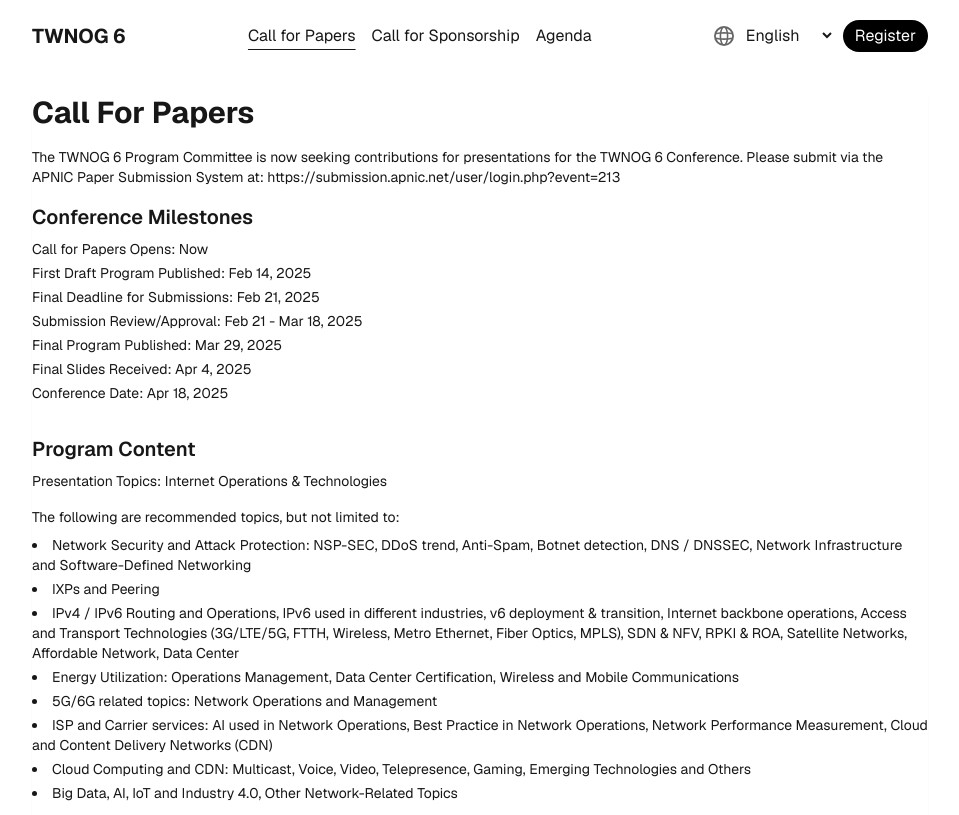
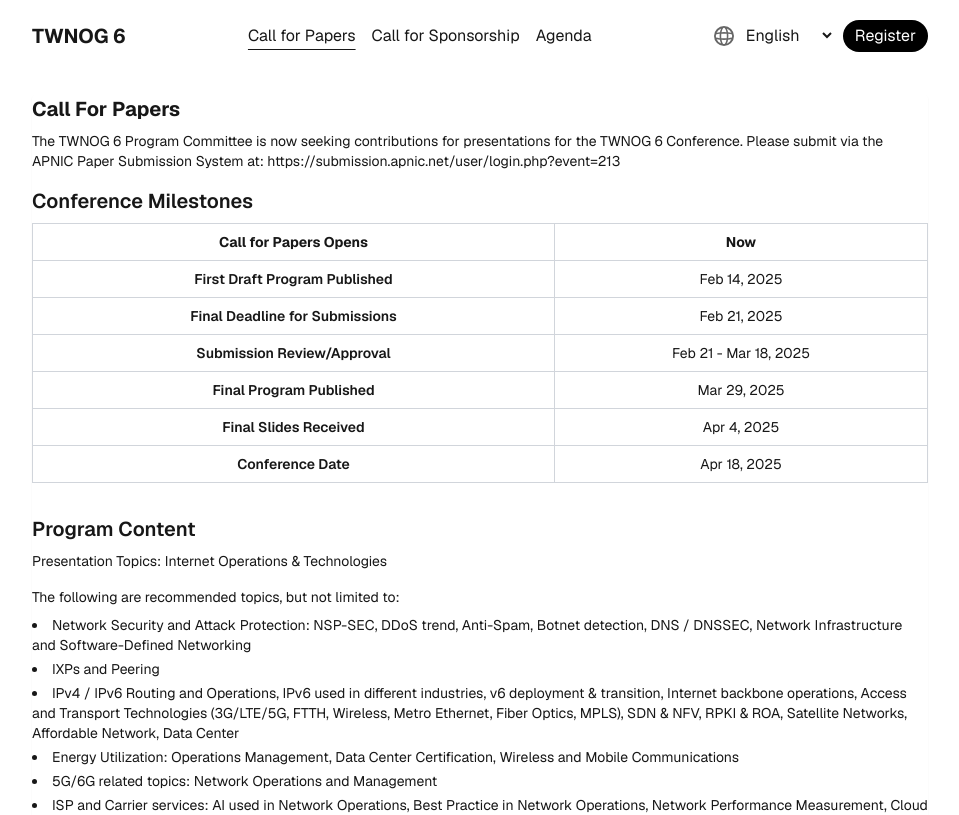
Before and after one commit to TWNOG/TWNOG6.0-2025, a Next.js app: page /paper in a window 1280 px wide. Shown: the top 815 px of the page, without its empty margins (160-1119 px from the left). Built offline with nearby package versions, Linux system fonts and the light colour scheme.

Commit message:
update: restructure conference milestones for clarity and improve layout

```diff
--- a/app/paper/page.tsx
+++ b/app/paper/page.tsx
@@ -9,7 +9,7 @@ export default function CFPPage() {
     <div className="p-6 pb-20">
       <section className="max-w-4xl mx-auto rounded shadow-sm">
         {/* 大標題 */}
-        <h1 className="text-3xl font-bold mb-4">{t("callForPapersTitle")}</h1>
+        <h2 className="text-xl font-bold mb-2">{t("callForPapersTitle")}</h2>
         <p className="text-sm mb-4">
           {t("callForPapersDescription")}
         </p>
@@ -17,29 +17,65 @@ export default function CFPPage() {
         {/* Conference Milestones */}
         <div className="mb-8">
           <h2 className="text-xl font-semibold mb-2">{t("conferenceMilestonesTitle")}</h2>
-          <ul className="list-none space-y-1 text-sm">
-            <li>
+
+          <div className="overflow-x-auto">
+            <table className="table-auto w-full border border-gray-300 text-sm text-center">
+              <thead className="">
+                <tr>
+                  <th className="border border-gray-300 py-2 px-4">
                     {t("conferenceMilestones.open")}
-            </li>
-            <li>
+                  </th>
+                  <th className="border border-gray-300 py-2 px-4">
+                    {t("conferenceMilestones.openTime")}
+                  </th>
+                </tr>
+              </thead>
+              <tbody>
+                <tr>
+                  <th className="border border-gray-300 py-2 px-4 font-semibold">
                     {t("conferenceMilestones.draftProgram")}
-            </li>
-            <li>
+                  </th>
+                  <td className="border border-gray-300 py-2 px-4 whitespace-nowrap">
+                    {t("conferenceMilestones.draftProgramTime")}
+                  </td>
+                </tr>
+                <tr>
+                  <th className="border border-gray-300 py-2 px-4 font-semibold">
                     {t("conferenceMilestones.submissionDeadline")}
-            </li>
-            <li>
+                  </th>
+                  <td className="border border-gray-300 py-2 px-4">
+                    {t("conferenceMilestones.submissionDeadlineTime")}
+                  </td>
+                </tr>
+                <tr>
+                  <th className="border border-gray-300 py-2 px-4 font-semibold">
                     {t("conferenceMilestones.review")}
-            </li>
-            <li>
+                  </th>
+                  <td className="border border-gray-300 py-2 px-4">{t("conferenceMilestones.reviewTime")}</td>
+                </tr>
+                <tr>
+                  <th className="border border-gray-300 py-2 px-4 font-semibold">
                     {t("conferenceMilestones.finalProgram")}
-            </li>
-            <li>
+                  </th>
+                  <td className="border border-gray-300 py-2 px-4">{t("conferenceMilestones.finalProgramTime")}</td>
+                </tr>
+                <tr>
+                  <th className="border border-gray-300 py-2 px-4 font-semibold">
                     {t("conferenceMilestones.finalSlides")}
-            </li>
-            <li>
+                  </th>
+                  <td className="border border-gray-300 py-2 px-4">{t("conferenceMilestones.finalSlidesTime")}</td>
+                </tr>
+                <tr>
+                  <th className="border border-gray-300 py-2 px-4 font-semibold">
                     {t("conferenceMilestones.conferenceDate")}
-            </li>
-          </ul>
+                  </th>
+                  <td className="border border-gray-300 py-2 px-4">
+                    {t("conferenceMilestones.conferenceDateTime")}
+                  </td>
+                </tr>
+              </tbody>
+            </table>
+          </div>
         </div>
 
         {/* Program Content */}
@@ -89,13 +125,6 @@ export default function CFPPage() {
             {t("contactInfo")}
           </p>
         </div>
-
-        {/* Ending */}
-        <p className="text-sm">
-          {t("closingRemark")}
-          <br /><br />
-          <strong>{t("committeeSignature")}</strong>
-        </p>
       </section>
     </div>
   );
--- a/public/locales/en/cfp.json
+++ b/public/locales/en/cfp.json
@@ -3,13 +3,20 @@
   "callForPapersDescription": "The TWNOG 6 Program Committee is now seeking contributions for presentations for the TWNOG 6 Conference.\n\nPlease submit via the APNIC Paper Submission System at: https://submission.apnic.net/user/login.php?event=213",
   "conferenceMilestonesTitle": "Conference Milestones",
   "conferenceMilestones": {
-      "open": "Call for Papers Opens: Now",
-      "draftProgram": "First Draft Program Published: Feb 14, 2025",
-      "submissionDeadline": "Final Deadline for Submissions: Feb 21, 2025",
-      "review": "Submission Review/Approval: Feb 21 - Mar 18, 2025",
-      "finalProgram": "Final Program Published: Mar 29, 2025",
-      "finalSlides": "Final Slides Received: Apr 4, 2025",
-      "conferenceDate": "Conference Date: Apr 18, 2025"
+    "open": "Call for Papers Opens",
+    "openTime": "Now",
+    "draftProgram": "First Draft Program Published",
+    "draftProgramTime": "Feb 14, 2025",
+    "submissionDeadline": "Final Deadline for Submissions",
+    "submissionDeadlineTime": "Feb 21, 2025",
+    "review": "Submission Review/Approval",
+    "reviewTime": "Feb 21 - Mar 18, 2025",
+    "finalProgram": "Final Program Published",
+    "finalProgramTime": "Mar 29, 2025",
+    "finalSlides": "Final Slides Received",
+    "finalSlidesTime": "Apr 4, 2025",
+    "conferenceDate": "Conference Date",
+    "conferenceDateTime": "Apr 18, 2025"
   },
   "programContentTitle": "Program Content",
   "presentationTopicsTitle": "Presentation Topics: Internet Operations & Technologies",
@@ -27,6 +34,5 @@
   "cfpSubmissionTitle": "CFP Submission",
   "cfpSubmissionDescription": "Draft slides MUST be provided with CFP submissions otherwise the submission will be rejected immediately. For work in progress, the most current information available at the time of submission is acceptable.\n\nAll draft and complete slides must be submitted in PDF format only. Slides must be of original work, with all company confidential marks removed. Presentations with commercial/sales content will NOT be accepted.\n\nFinal slides are to be provided by the specified deadline for publication on the TWNOG website.",
   "contactInfo": "Any questions or concerns should be addressed to the Program Committee Chairs by e-mail at paper@twnog.net.",
-    "closingRemark": "We look forward to receiving your presentation proposals.",
-    "committeeSignature": "TWNOG 6 Program Committee Chairs"
+  "closingRemark": "We look forward to receiving your presentation proposals."
 }
--- a/public/locales/zh-Hant/cfp.json
+++ b/public/locales/zh-Hant/cfp.json
@@ -3,13 +3,20 @@
   "callForPapersDescription": "TWNOG 6 議程組現正徵求投稿，歡迎在第六屆台灣網路維運論壇分享相關議題。請透過 APNIC Paper Submission System 提交稿件：https://submission.apnic.net/user/login.php?event=213",
   "conferenceMilestonesTitle": "論壇相關時程",
   "conferenceMilestones": {
-    "open": "徵稿開始：即日起",
-    "draftProgram": "暫定議程公告：2025 年 2 月 14 日",
-    "submissionDeadline": "徵求演講截止：2025 年 2 月 21 日",
-    "review": "演講提案討論與同意：2025 年 2 月 21 日至 2025 年 3 月 18 日",
-    "finalProgram": "議程確認公告：2025 年 3 月 29 日",
-    "finalSlides": "提供最終簡報：2025 年 4 月 4 日",
-    "conferenceDate": "論壇活動日：2025 年 4 月 18 日"
+    "open": "徵稿開始",
+    "openTime": "即日起",
+    "draftProgram": "暫定議程公告",
+    "draftProgramTime": "2025 年 2 月 14 日",
+    "submissionDeadline": "徵求演講截止",
+    "submissionDeadlineTime": "2025 年 2 月 21 日",
+    "review": "演講提案討論與同意",
+    "reviewTime": "2025 年 2 月 21 日至 2025 年 3 月 18 日",
+    "finalProgram": "議程確認公告",
+    "finalProgramTime": "2025 年 3 月 29 日",
+    "finalSlides": "提供最終簡報",
+    "finalSlidesTime": "2025 年 4 月 4 日",
+    "conferenceDate": "論壇活動日",
+    "conferenceDateTime": "2025 年 4 月 18 日"
   },
   "programContentTitle": "議程內容",
   "presentationTopicsTitle": "主題：網際網路營運與技術",
@@ -27,6 +34,5 @@
   "cfpSubmissionTitle": "稿件提交規範",
   "cfpSubmissionDescription": "所有投稿需附上簡報草稿，未附草稿者將會被拒絕。若稿件仍在撰寫中，可提供當下草稿內容。\n\n所有未完成稿件與正式簡報檔一律以 PDF 格式提交，簡報必須是原創內容，不得包含任何公司機密標記。商業或銷售性質內容的簡報將不予接受。\n\n最終簡報檔需於指定截止日期前提交，並將公布於 TWNOG 官方網站。",
   "contactInfo": "若有任何問題，請透過 email 與議程組聯繫：paper@twnog.net。",
-  "closingRemark": "期待收到您的投稿！",
-  "committeeSignature": "TWNOG 6 議程組 敬上"
+  "closingRemark": "期待收到您的投稿！"
 }
```
Lines whose indentation alone changed are shown as unchanged.
